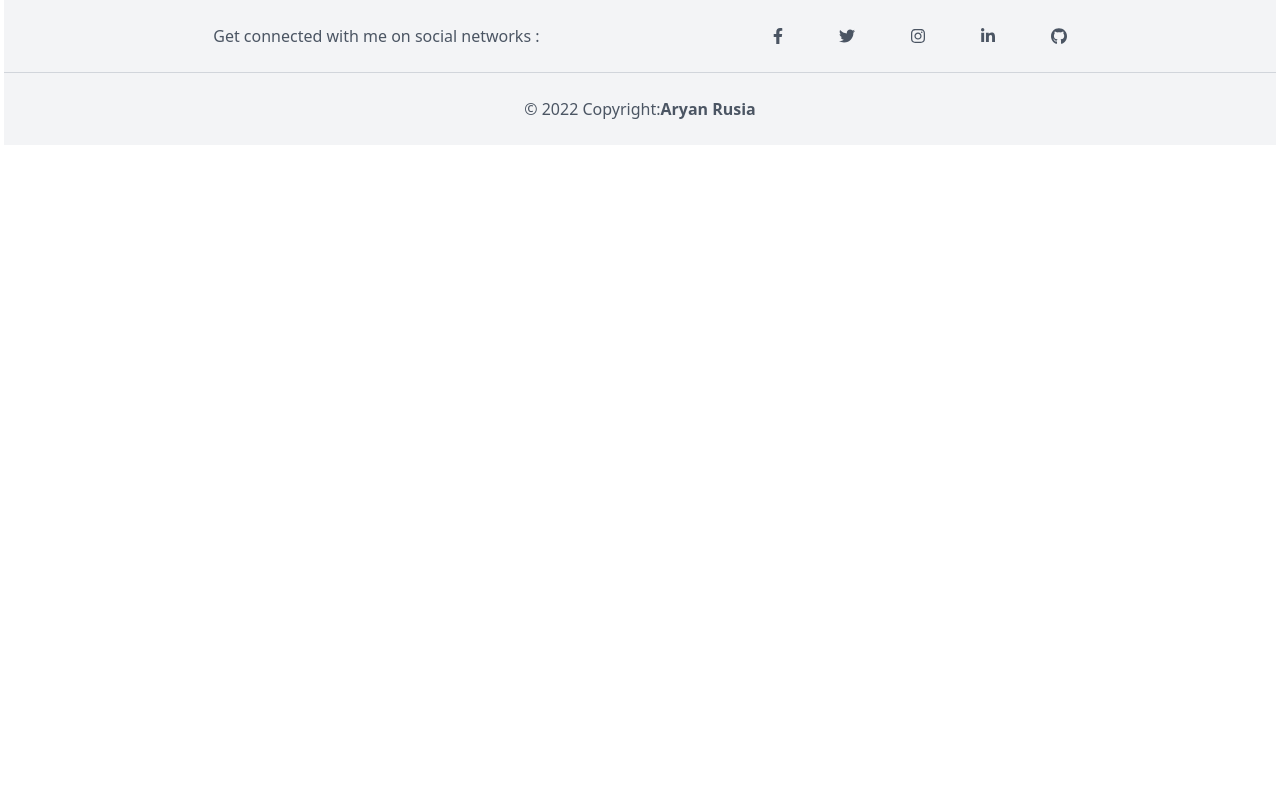
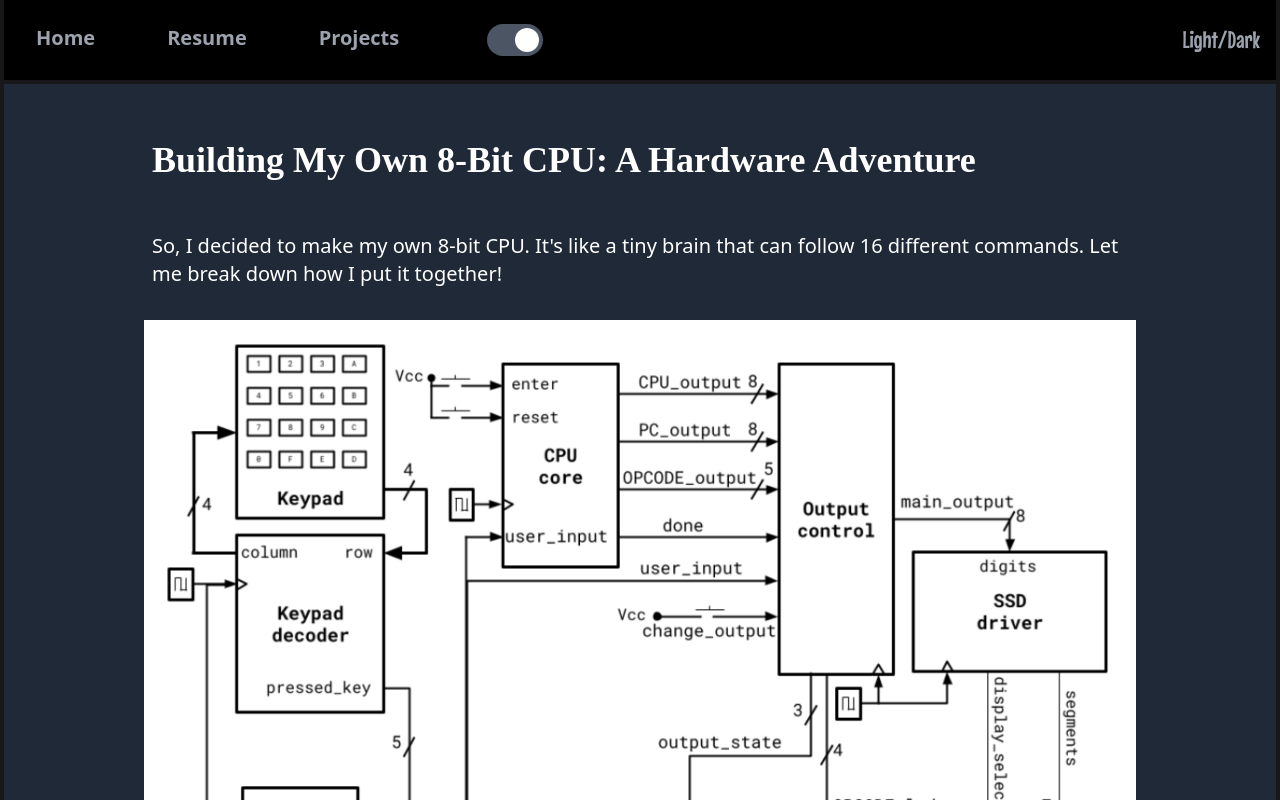
Before and after one commit to Aryan-Rusia-2/Portfolio-Aryan, a React (Create React App) app: page /cpu in a window 1280 px wide. Shown: the top 800 px of the page. Built offline with nearby package versions, Linux system fonts and the light colour scheme; a web font is replaced by a local one.

Commit message:
Changed the route to /cpu for CPU 8 bit design project

```diff
--- a/src/App.js
+++ b/src/App.js
@@ -38,7 +38,7 @@ function App() {
           <Route path="/laptop-price-predictor" element={<LaptopPricePage />} />
           <Route path="/motor-project" element={<MotorPage />} />
           <Route path="/elevator-project" element={<ElevatorPage />} />
-          <Route path="/cpu-project" element={<CpuPage />} />
+          <Route path="/cpu" element={<CpuPage />} />
           <Route path="/research-intern" element={<ReseachInternPage />} />
         </Routes>
         <Footer />
```
